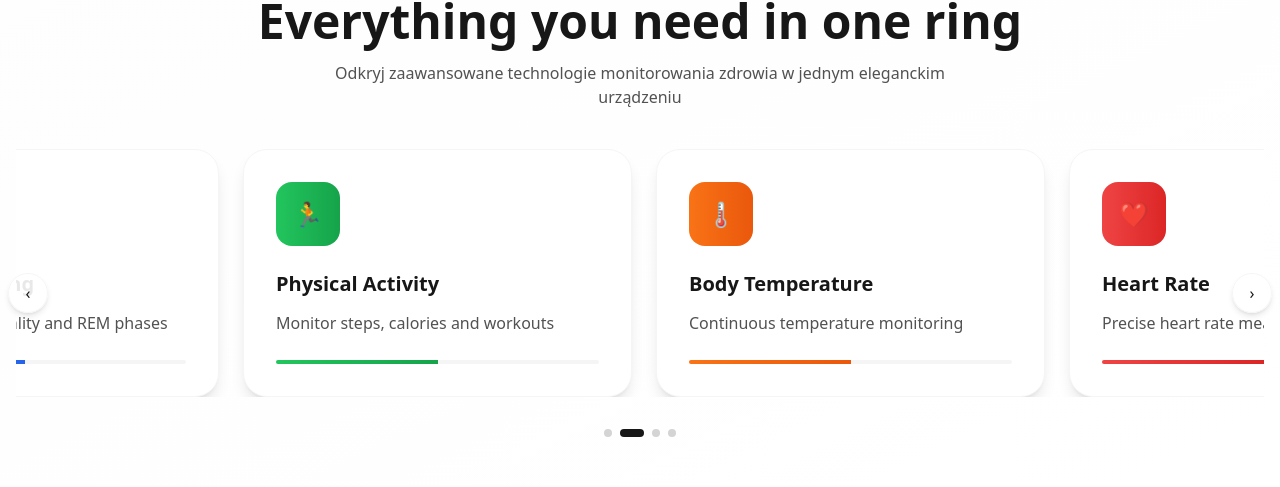
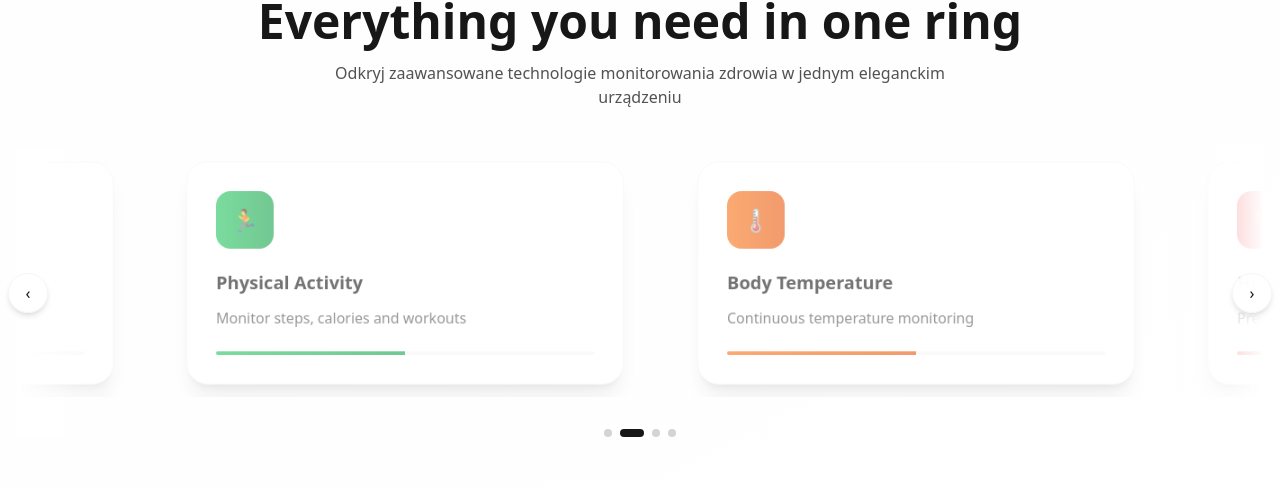
Before and after one commit to ecm-digital/rignshop, a Next.js app: page / in a window 1280 px wide. Shown: the part 899-1386 px from the top of the page. Built offline with nearby package versions, Linux system fonts and the light colour scheme; no server answers.

Commit message:
style(header): remove ring icon; feat(features): more Oura-like carousel (center emphasis, edge fades, smoother scaling)

```diff
--- a/src/app/page.tsx
+++ b/src/app/page.tsx
@@ -57,9 +57,6 @@ export default function Home() {
           <div className="flex items-center justify-between">
             {/* Logo */}
             <div className="flex items-center space-x-3">
-              <div className="w-10 h-10 bg-primary-100 rounded-xl flex items-center justify-center shadow-lg">
-                <span className="text-primary-900 text-xl font-bold">💍</span>
-              </div>
               <h1 className="text-2xl font-bold text-primary-50 font-display">
                 Smart Ring
               </h1>
--- a/src/components/sections/FeaturesCarousel.tsx
+++ b/src/components/sections/FeaturesCarousel.tsx
@@ -12,47 +12,55 @@ type Feature = {
 
 export default function FeaturesCarousel() {
   const { t } = useLanguage();
-  const features: Feature[] = useMemo(
+  const baseFeatures: Feature[] = useMemo(
     () => [
-      {
-        icon: "💤",
-        title: t("sleepMonitoring"),
-        description: t("sleepDescription"),
-        gradient: "from-blue-500 to-blue-600",
-      },
-      {
-        icon: "🏃",
-        title: t("activityMonitoring"),
-        description: t("activityDescription"),
-        gradient: "from-green-500 to-green-600",
-      },
-      {
-        icon: "🌡️",
-        title: t("temperatureMonitoring"),
-        description: t("temperatureDescription"),
-        gradient: "from-orange-500 to-orange-600",
-      },
-      {
-        icon: "❤️",
-        title: t("heartRate"),
-        description: t("heartRateDescription"),
-        gradient: "from-red-500 to-red-600",
-      },
+      { icon: "💤", title: t("sleepMonitoring"), description: t("sleepDescription"), gradient: "from-blue-500 to-blue-600" },
+      { icon: "🏃", title: t("activityMonitoring"), description: t("activityDescription"), gradient: "from-green-500 to-green-600" },
+      { icon: "🌡️", title: t("temperatureMonitoring"), description: t("temperatureDescription"), gradient: "from-orange-500 to-orange-600" },
+      { icon: "❤️", title: t("heartRate"), description: t("heartRateDescription"), gradient: "from-red-500 to-red-600" },
     ],
     [t]
   );
 
+  // Tripled list to emulate infinite loop
+  const items = useMemo(() => [...baseFeatures, ...baseFeatures, ...baseFeatures], [baseFeatures]);
+  const n = baseFeatures.length;
+
   const trackRef = useRef<HTMLDivElement | null>(null);
-  const [active, setActive] = useState(0);
-  const activeRef = useRef(0);
+  const [active, setActive] = useState(0); // modulo index 0..n-1
+  const [activeFull, setActiveFull] = useState(n); // index in tripled array
+  const activeFullRef = useRef(n);
+  const [hovering, setHovering] = useState(false);
   const hoveringRef = useRef(false);
-  const [hovering, setHovering] = useState(false);
 
   useEffect(() => {
     hoveringRef.current = hovering;
   }, [hovering]);
 
-  // Detect active slide based on scroll position
+  // Initial center position at middle copy
+  useEffect(() => {
+    const track = trackRef.current;
+    if (!track) return;
+    const centerIndex = n; // start of middle copy
+    const child = track.children[centerIndex] as HTMLElement | undefined;
+    if (child) {
+      track.scrollTo({ left: child.offsetLeft - 16, behavior: "auto" });
+      setActiveFull(centerIndex);
+      activeFullRef.current = centerIndex;
+      setActive(centerIndex % n);
+    }
+  }, [n]);
+
+  // Helper to scroll to an index inside the tripled list
+  const scrollToIndex = (index: number, smooth = true) => {
+    const track = trackRef.current;
+    if (!track) return;
+    const child = track.children[index] as HTMLElement | undefined;
+    if (!child) return;
+    track.scrollTo({ left: child.offsetLeft - 16, behavior: smooth ? "smooth" : "auto" });
+  };
+
+  // Detect closest slide and keep loop illusion
   useEffect(() => {
     const track = trackRef.current;
     if (!track) return;
@@ -74,26 +82,32 @@ export default function FeaturesCarousel() {
             closestIdx = idx;
           }
         });
-        activeRef.current = closestIdx;
-        setActive(closestIdx);
+        setActiveFull(closestIdx);
+        activeFullRef.current = closestIdx;
+        setActive(closestIdx % n);
+
+        // Recenter to middle copy to simulate infinite list
+        if (closestIdx < n * 0.5) {
+          const target = closestIdx + n;
+          scrollToIndex(target, false);
+          setActiveFull(target);
+          activeFullRef.current = target;
+        } else if (closestIdx > n * 2.5) {
+          const target = closestIdx - n;
+          scrollToIndex(target, false);
+          setActiveFull(target);
+          activeFullRef.current = target;
+        }
       });
     };
 
     track.addEventListener("scroll", onScroll, { passive: true });
     onScroll();
     return () => track.removeEventListener("scroll", onScroll);
-  }, []);
+  }, [n]);
 
-  const scrollTo = (index: number) => {
-    const track = trackRef.current;
-    if (!track) return;
-    const child = track.children[index] as HTMLElement | undefined;
-    if (!child) return;
-    track.scrollTo({ left: child.offsetLeft - 16, behavior: "smooth" });
-  };
-
-  const next = () => scrollTo((activeRef.current + 1) % features.length);
-  const prev = () => scrollTo((activeRef.current - 1 + features.length) % features.length);
+  const next = () => scrollToIndex(activeFullRef.current + 1, true);
+  const prev = () => scrollToIndex(activeFullRef.current - 1, true);
 
   // Autoplay with pause on hover/visibility and prefers-reduced-motion
   useEffect(() => {
@@ -102,9 +116,8 @@ export default function FeaturesCarousel() {
 
     let timer: number | undefined;
     const advance = () => {
-      // local function to avoid depending on outer 'next'
-      const index = (activeRef.current + 1) % features.length;
-      scrollTo(index);
+      const idx = activeFullRef.current + 1;
+      scrollToIndex(idx, true);
     };
     const start = () => {
       stop();
@@ -130,7 +143,7 @@ export default function FeaturesCarousel() {
       stop();
       document.removeEventListener("visibilitychange", onVisibility);
     };
-  }, [features.length]);
+  }, [n]);
 
   // Pointer drag to scroll
   useEffect(() => {
@@ -191,30 +204,38 @@ export default function FeaturesCarousel() {
           onMouseEnter={() => setHovering(true)}
           onMouseLeave={() => setHovering(false)}
         >
+          {/* Edge fades (like Oura) */}
+          <div className="pointer-events-none absolute left-0 top-0 h-full w-16 sm:w-24 bg-gradient-to-r from-white to-transparent z-10" />
+          <div className="pointer-events-none absolute right-0 top-0 h-full w-16 sm:w-24 bg-gradient-to-l from-white to-transparent z-10" />
+
           {/* Track */}
           <div
             ref={trackRef}
             className="flex gap-6 overflow-x-auto snap-x snap-mandatory scroll-smooth scrollbar-hide px-4"
           >
-            {features.map((f, idx) => (
+            {items.map((f, idx) => {
+              const visualIndex = idx % n;
+              const isActive = (idx === activeFull);
+              return (
                 <div
                   key={idx}
-                className="snap-center shrink-0 w-[85%] sm:w-[70%] md:w-[55%] lg:w-[40%] xl:w-[32%]"
+                  className="snap-center shrink-0 w-[88%] sm:w-[72%] md:w-[60%] lg:w-[46%] xl:w-[40%] transition-all duration-500"
+                  style={{ transform: isActive ? "scale(1.02)" : "scale(0.9)", opacity: isActive ? 1 : 0.6 }}
                 >
                   <div
-                  className="relative bg-white border border-primary-100 rounded-3xl p-8 shadow-lg hover:shadow-2xl transition-all duration-300 h-full will-change-transform"
+                    className="relative bg-white border border-primary-100 rounded-3xl p-8 shadow-xl hover:shadow-2xl transition-all duration-300 h-full will-change-transform"
                     onMouseMove={(e) => {
                       const card = e.currentTarget as HTMLDivElement;
                       const rect = card.getBoundingClientRect();
-                    const x = (e.clientX - rect.left) / rect.width - 0.5; // -0.5..0.5
+                      const x = (e.clientX - rect.left) / rect.width - 0.5;
                       const y = (e.clientY - rect.top) / rect.height - 0.5;
                       const rotateX = (-y * 6).toFixed(2);
                       const rotateY = (x * 6).toFixed(2);
-                    card.style.transform = `perspective(800px) rotateX(${rotateX}deg) rotateY(${rotateY}deg)`;
+                      card.style.transform = `perspective(900px) rotateX(${rotateX}deg) rotateY(${rotateY}deg)`;
                     }}
                     onMouseLeave={(e) => {
                       const card = e.currentTarget as HTMLDivElement;
-                    card.style.transform = "perspective(800px) rotateX(0deg) rotateY(0deg)";
+                      card.style.transform = "perspective(900px) rotateX(0deg) rotateY(0deg)";
                     }}
                   >
                     {/* Icon */}
@@ -222,9 +243,9 @@ export default function FeaturesCarousel() {
                       <span className="text-2xl">{f.icon}</span>
                     </div>
                     {/* Title */}
-                  <h4 className="text-xl font-bold text-primary-900 mb-3">{f.title}</h4>
+                    <h4 className="text-xl font-bold text-primary-900 mb-3">{baseFeatures[visualIndex].title}</h4>
                     {/* Description */}
-                  <p className="text-primary-600 leading-relaxed">{f.description}</p>
+                    <p className="text-primary-600 leading-relaxed">{baseFeatures[visualIndex].description}</p>
 
                     {/* Accent line */}
                     <div className="mt-6 h-1 bg-primary-100 rounded-full overflow-hidden">
@@ -232,32 +253,33 @@ export default function FeaturesCarousel() {
                     </div>
                   </div>
                 </div>
-            ))}
+              );
+            })}
           </div>
 
           {/* Arrows */}
           <button
             aria-label="Prev"
             onClick={prev}
-            className="hidden sm:flex items-center justify-center absolute -left-2 top-1/2 -translate-y-1/2 w-10 h-10 rounded-full bg-white/90 hover:bg-white shadow-md border border-primary-100"
+            className="hidden sm:flex items-center justify-center absolute -left-2 top-1/2 -translate-y-1/2 w-10 h-10 rounded-full bg-white/90 hover:bg-white shadow-md border border-primary-100 z-20"
           >
             <span className="text-primary-900">‹</span>
           </button>
           <button
             aria-label="Next"
             onClick={next}
-            className="hidden sm:flex items-center justify-center absolute -right-2 top-1/2 -translate-y-1/2 w-10 h-10 rounded-full bg-white/90 hover:bg-white shadow-md border border-primary-100"
+            className="hidden sm:flex items-center justify-center absolute -right-2 top-1/2 -translate-y-1/2 w-10 h-10 rounded-full bg-white/90 hover:bg-white shadow-md border border-primary-100 z-20"
           >
             <span className="text-primary-900">›</span>
           </button>
 
           {/* Dots */}
           <div className="mt-8 flex items-center justify-center gap-2">
-            {features.map((_, i) => (
+            {baseFeatures.map((_, i) => (
               <button
                 key={i}
                 aria-label={`Go to slide ${i + 1}`}
-                onClick={() => scrollTo(i)}
+                onClick={() => scrollToIndex(n + i, true)}
                 className={`h-2 rounded-full transition-all ${
                   active === i ? "w-6 bg-primary-900" : "w-2 bg-primary-300"
                 }`}
```
Lines whose indentation alone changed are shown as unchanged.
